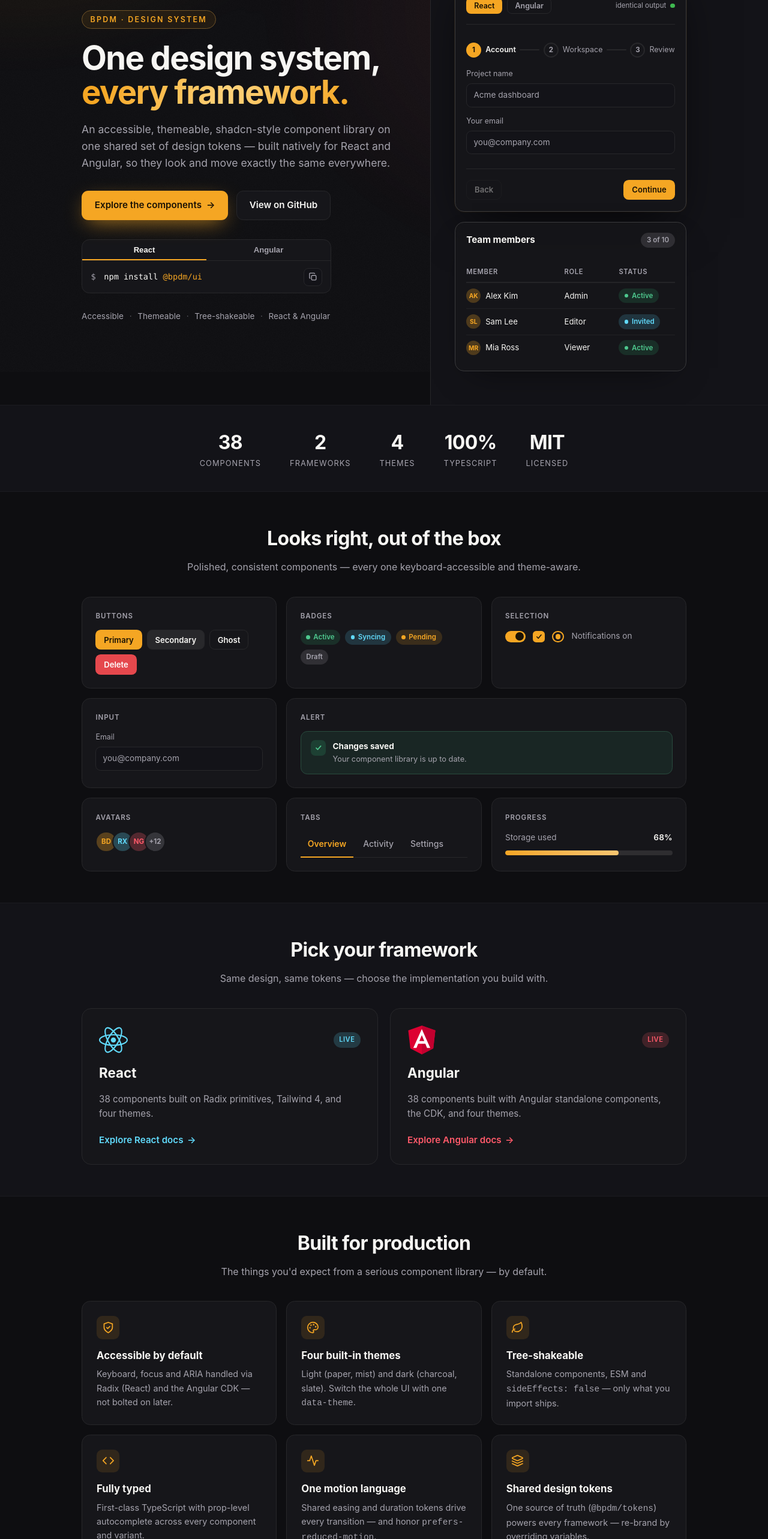
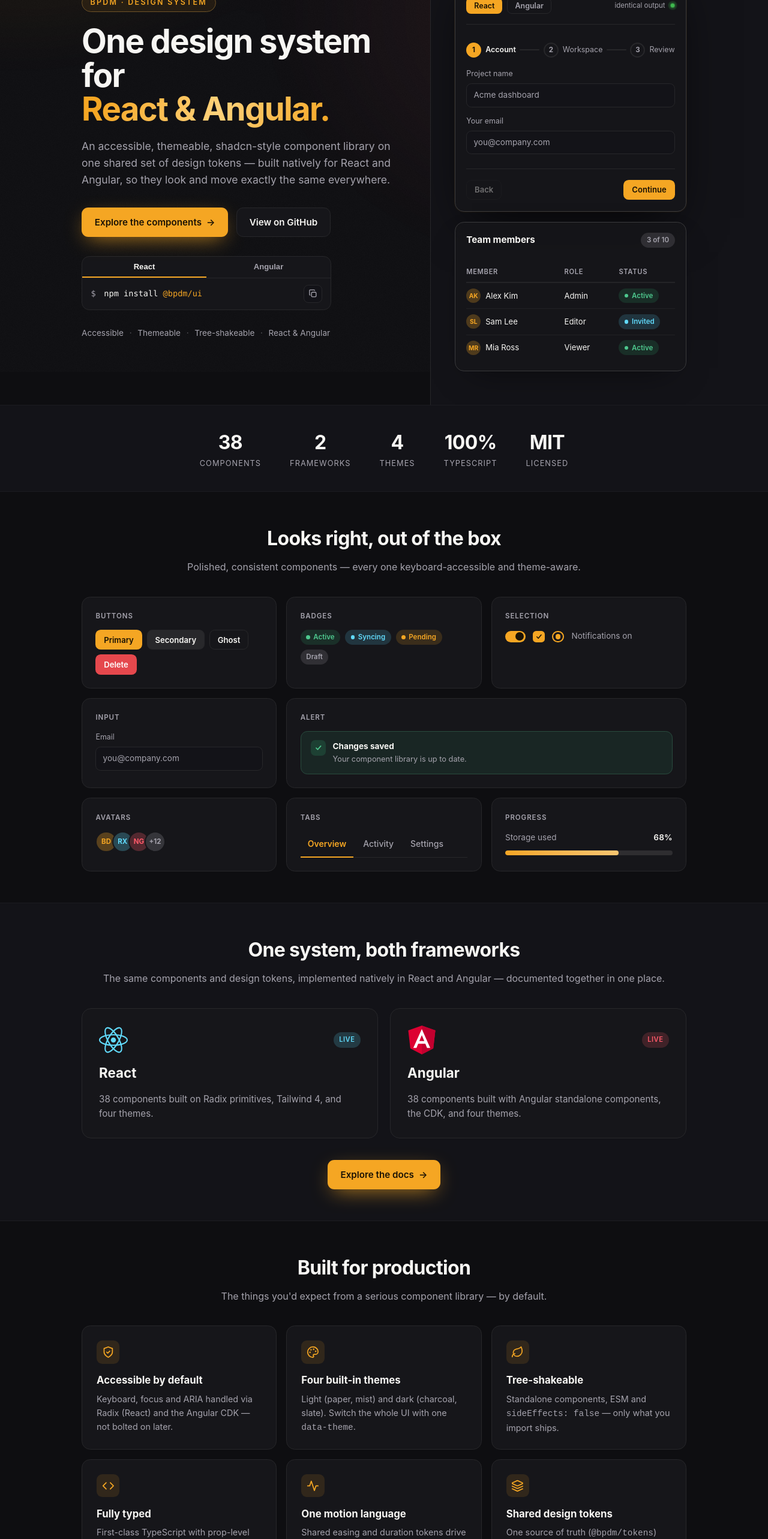
Before and after one commit to bpdm-hq/bpdm-ui, a Next.js app in the folder apps/landing/: page / in a window 1280 px wide. Shown: the part 180-2746 px from the top of the page at 60% size. Built offline with nearby package versions, Linux system fonts and the light colour scheme.

Commit message:
landing: honest React & Angular copy, one-system framework section, live status dot

```diff
--- a/apps/landing/app/globals.css
+++ b/apps/landing/app/globals.css
@@ -114,6 +114,8 @@ section { padding: 3.25rem 0; }
 .row { display: flex; align-items: center; gap: 0.6rem; width: 100%; }
 .cta { margin-top: 0.35rem; display: inline-flex; align-items: center; gap: 0.4rem; font-weight: 600; font-size: 0.95rem; color: var(--accent); }
 .card--active:hover .cta .arrow { transform: translateX(4px); }
+.fw-cta { margin-top: 2.25rem; display: flex; justify-content: center; }
+.fw-cta .btn:hover .arrow { transform: translateX(4px); }
 .arrow { transition: transform 0.28s var(--ease); }
 .badge {
   margin-left: auto; font-size: 0.7rem; font-weight: 600; letter-spacing: 0.04em; text-transform: uppercase;
@@ -460,7 +462,20 @@ h1 .amber {
 .panel-row-btn { width: 100%; padding: 0; background: transparent; border: 0; cursor: pointer; font: inherit; color: inherit; text-align: left; }
 .fw-tab.is-active { color: #1a1205; background: var(--primary); border-color: transparent; }
 .fw-note { margin-left: auto; display: inline-flex; align-items: center; font-size: 0.72rem; color: var(--muted); }
-.live-dot { width: 0.45rem; height: 0.45rem; border-radius: 999px; color: #3fb950; background: #3fb950; margin-left: 0.45rem; animation: live-ping 1.8s var(--ease) infinite; }
+/* "live/online" dot — a gently-beating green dot with an expanding ring ripple */
+.live-dot {
+  position: relative; display: inline-block;
+  width: 0.5rem; height: 0.5rem; border-radius: 999px;
+  background: #3fb950; margin-left: 0.5rem;
+  box-shadow: 0 0 6px color-mix(in srgb, #3fb950 70%, transparent);
+  animation: live-dot-beat 1.6s var(--ease) infinite;
+}
+.live-dot::after {
+  content: ""; position: absolute; inset: 0; border-radius: 999px;
+  background: #3fb950; animation: live-dot-ring 1.6s var(--ease) infinite;
+}
+@keyframes live-dot-beat { 0%, 100% { transform: scale(1); } 50% { transform: scale(0.86); } }
+@keyframes live-dot-ring { 0% { opacity: 0.55; transform: scale(1); } 80%, 100% { opacity: 0; transform: scale(2.6); } }
 
 /* design-token swatches */
 .token-swatches { display: flex; gap: 0.45rem; }
@@ -577,7 +592,7 @@ h1 .amber {
 
 @media (prefers-reduced-motion: reduce) {
   .window { animation: none; }
-  .d-badge i.live, .live-dot { animation: none; }
+  .d-badge i.live, .live-dot, .live-dot::after { animation: none; }
 }
 
 /* ── toast (Copy link → bpdm-style notification, portaled to body) ───────── */
--- a/apps/landing/app/opengraph-image.tsx
+++ b/apps/landing/app/opengraph-image.tsx
@@ -4,7 +4,7 @@ export const dynamic = "force-static";
 
 export const size = { width: 1200, height: 630 };
 export const contentType = "image/png";
-export const alt = "bpdm/ui — one design system, every framework";
+export const alt = "bpdm/ui — one design system for React & Angular";
 
 // Branded 1200×630 social card, generated at build time (static export).
 export default function OpengraphImage() {
@@ -28,8 +28,8 @@ export default function OpengraphImage() {
           bpdm · design system
         </div>
         <div style={{ display: "flex", flexDirection: "column", marginTop: 28, fontSize: 92, fontWeight: 800, lineHeight: 1.05, letterSpacing: -2 }}>
-          <span>One design system,</span>
-          <span style={{ color: "#f5a623" }}>every framework.</span>
+          <span>One design system for</span>
+          <span style={{ color: "#f5a623" }}>React &amp; Angular.</span>
         </div>
         <div style={{ display: "flex", marginTop: 36, fontSize: 32, color: "#a5a3ad", maxWidth: 900 }}>
           Accessible, themeable components on one shared token set — React &amp; Angular.
--- a/apps/landing/app/page.tsx
+++ b/apps/landing/app/page.tsx
@@ -54,8 +54,8 @@ export default function Home() {
             <div className="hero-copy">
             <span className="eyebrow">bpdm · design system</span>
             <h1>
-              One design system,<br />
-              <span className="amber">every framework.</span>
+              One design system for<br />
+              <span className="amber">React &amp; Angular.</span>
             </h1>
             <p className="tagline">
               An accessible, themeable, shadcn-style component library on one shared set of design
@@ -230,11 +230,11 @@ export default function Home() {
         <section id="frameworks" className="soft">
           <div className="wrap">
             <div className="section-head">
-              <h2>Pick your framework</h2>
-              <p>Same design, same tokens — choose the implementation you build with.</p>
+              <h2>One system, both frameworks</h2>
+              <p>The same components and design tokens, implemented natively in React and Angular — documented together in one place.</p>
             </div>
             <div className="cards">
-              <a className="card card--active" href={DOCS} style={{ "--accent": "var(--react)" } as CSSProperties}>
+              <div className="card" style={{ "--accent": "var(--react)" } as CSSProperties}>
                 <div className="row">
                   <span className="logo" aria-hidden="true">
                     <svg viewBox="-11.5 -10.23 23 20.46" fill="none">
@@ -250,10 +250,9 @@ export default function Home() {
                 </div>
                 <h3>React</h3>
                 <p>38 components built on Radix primitives, Tailwind 4, and four themes.</p>
-                <span className="cta">Explore React docs <span className="arrow">→</span></span>
-              </a>
+              </div>
 
-              <a className="card card--active" href={DOCS} style={{ "--accent": "var(--angular)" } as CSSProperties}>
+              <div className="card" style={{ "--accent": "var(--angular)" } as CSSProperties}>
                 <div className="row">
                   <span className="logo" aria-hidden="true">
                     <svg viewBox="0 0 256 272" fill="none">
@@ -266,7 +265,11 @@ export default function Home() {
                 </div>
                 <h3>Angular</h3>
                 <p>38 components built with Angular standalone components, the CDK, and four themes.</p>
-                <span className="cta">Explore Angular docs <span className="arrow">→</span></span>
+              </div>
+            </div>
+            <div className="fw-cta">
+              <a className="btn btn-primary" href={DOCS}>
+                Explore the docs <span className="arrow">→</span>
               </a>
             </div>
           </div>
@@ -308,7 +311,7 @@ export default function Home() {
               <div className="feature">
                 <span className="ic" aria-hidden="true"><svg viewBox="0 0 24 24" fill="none" stroke="currentColor" strokeWidth="2" strokeLinecap="round" strokeLinejoin="round"><path d="m12.83 2.18a2 2 0 0 0-1.66 0L2.6 6.08a1 1 0 0 0 0 1.83l8.58 3.91a2 2 0 0 0 1.66 0l8.58-3.9a1 1 0 0 0 0-1.83Z" /><path d="m22 17.65-9.17 4.16a2 2 0 0 1-1.66 0L2 17.65" /><path d="m22 12.65-9.17 4.16a2 2 0 0 1-1.66 0L2 12.65" /></svg></span>
                 <h3>Shared design tokens</h3>
-                <p>One source of truth (<code>@bpdm/tokens</code>) powers every framework — re-brand by overriding variables.</p>
+                <p>One source of truth (<code>@bpdm/tokens</code>) powers both frameworks — re-brand by overriding variables.</p>
               </div>
             </div>
           </div>
@@ -452,7 +455,7 @@ export function Example() {
           <div className="foot-grid">
             <div className="foot-brand">
               <span className="brand-mark"><span className="b">&lt;</span>bpdm<span className="b">/ui</span><span className="b"> /&gt;</span></span>
-              <p>An open-source, shadcn-style design system for React and Angular — one token set, every framework.</p>
+              <p>An open-source, shadcn-style design system for React and Angular — one token set, both frameworks.</p>
             </div>
             <div className="foot-col">
               <h4>Documentation</h4>
```
